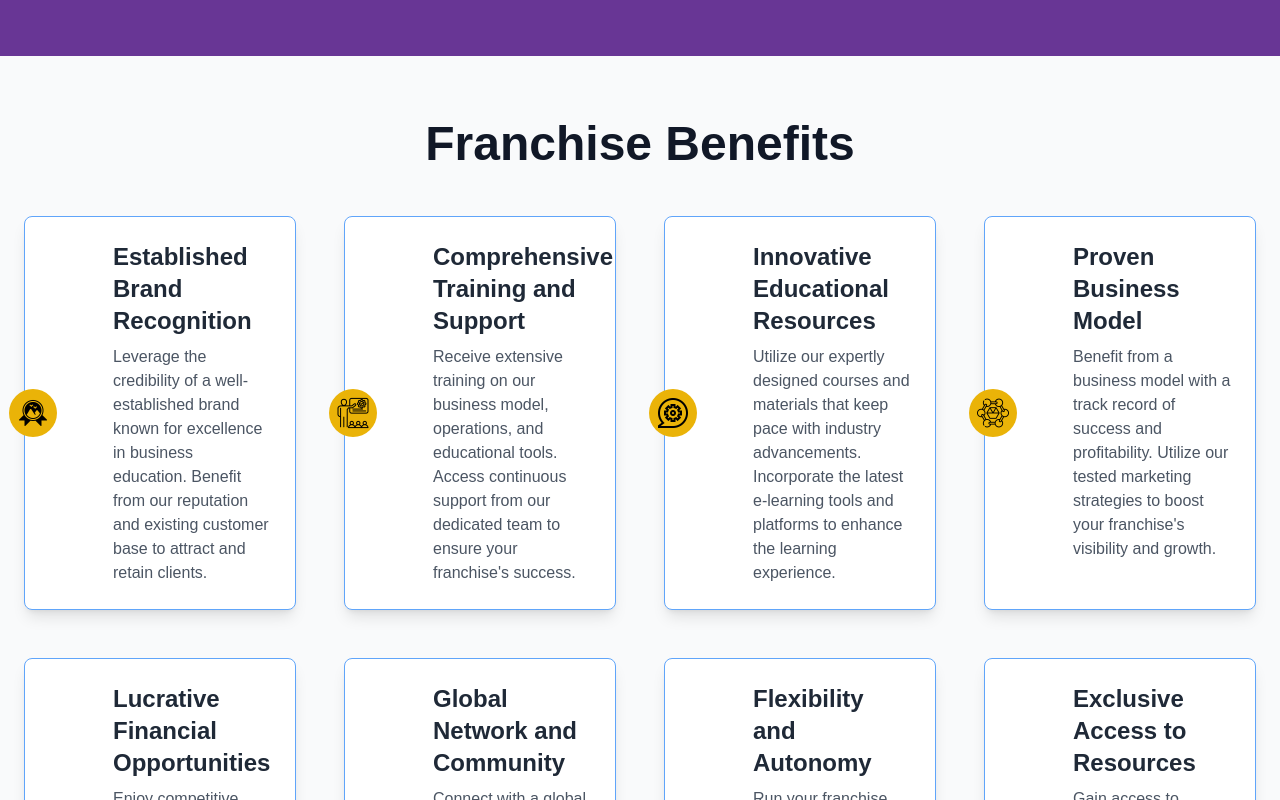
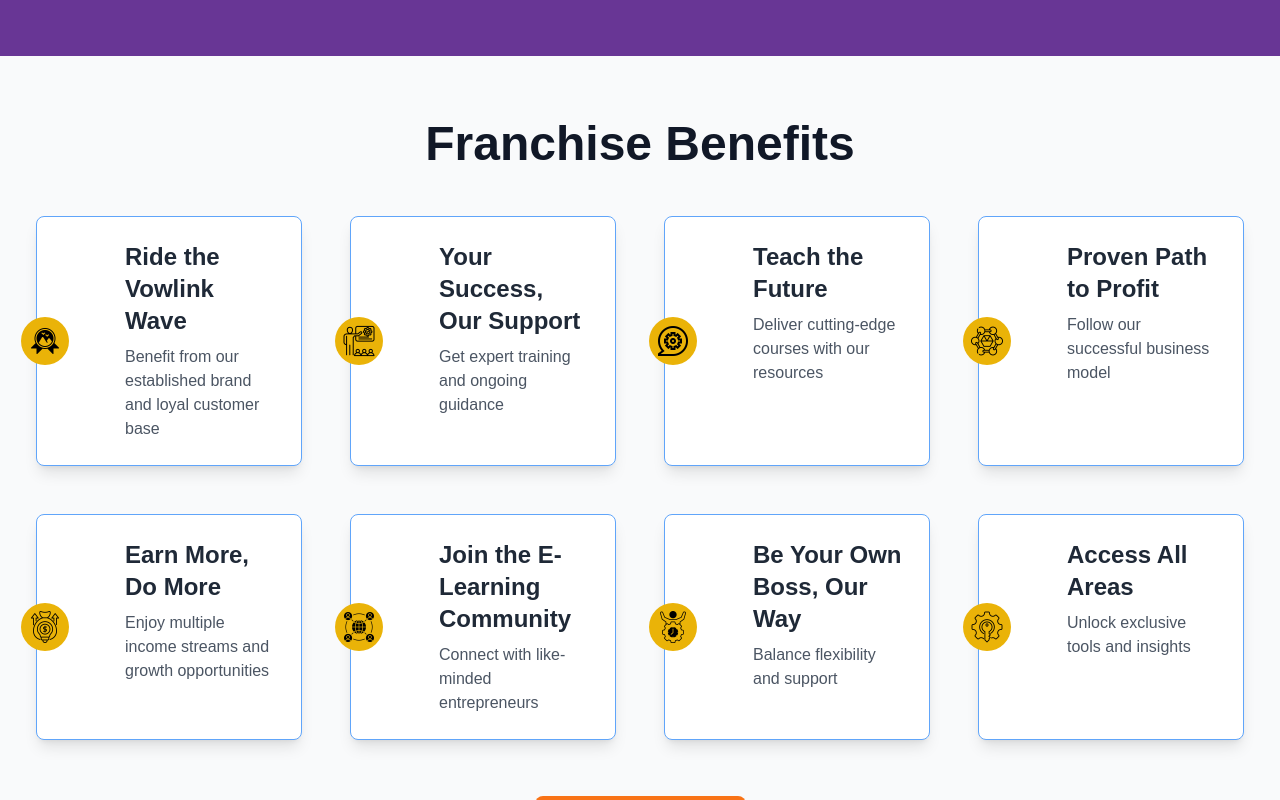
Before and after one commit to pratapsurya83084/Vowlink, a React (Vite) app in the folder vowlink/: page /franchise in a window 1280 px wide. Shown: the part 1260-2060 px from the top of the page. Built offline with nearby package versions, Linux system fonts and the light colour scheme.

Commit message:
add franchise  content

```diff
--- a/vowlink/src/components/footer/Footer.jsx
+++ b/vowlink/src/components/footer/Footer.jsx
@@ -609,7 +609,7 @@
       <div className="hidden lg:flex justify-center">
         <div className="flex justify-center items-center space-x-12 max-w-6xl w-full">
           {/* contact info */}
-          <div className="text-left mr- text-lg font-semibold w-1/3">
+          <div className="text-left mr- mb-40 text-lg font-semibold w-1/3">
             <h1>M/s BISJHINTUS PRIVATE LIMITED</h1> <br />
             <h1>CIN: U80904TR2021PTC013885</h1> <br />
             <h1>ISO:9001:2015, Certificate Number: 21IQGQ82</h1> <br />
--- a/vowlink/src/components/franchisePages/Benefits.jsx
+++ b/vowlink/src/components/franchisePages/Benefits.jsx
@@ -14,53 +14,53 @@
 
 const Benefits = () => (
   <section className="font-jost  bg-gray-50 py-16">
-    <div className="container mx-auto px-6">
+    <div className="container mx-auto px-9">
       <h2 className="text-3xl  sm:text-4xl lg:text-5xl  font-bold text-center text-gray-900 mb-12">
         Franchise Benefits
         </h2>
       <div className="grid grid-cols-1 md:grid-cols-2 lg:grid-cols-3 xl:grid-cols-4 gap-12">
         <Benefit
           icon="\mount_8007400.png"
-          title="Established Brand Recognition"
-          description="Leverage the credibility of a well-established brand known for excellence in business education. Benefit from our reputation and existing customer base to attract and retain clients."
+          title="Ride the Vowlink Wave "
+          description="Benefit from our established brand and loyal customer base"
         />
         <Benefit
           icon="\coaching_11421475.png"
-          title="Comprehensive Training and Support"
-          description="Receive extensive training on our business model, operations, and educational tools. Access continuous support from our dedicated team to ensure your franchise's success."
+          title="Your Success, Our Support"
+          description="Get expert training and ongoing guidance"
         />
         <Benefit
           icon="\technical-support_3193158.png"
-          title="Innovative Educational Resources"
-          description="Utilize our expertly designed courses and materials that keep pace with industry advancements. Incorporate the latest e-learning tools and platforms to enhance the learning experience."
+          title="Teach the Future"
+          description=" Deliver cutting-edge courses with our resources"
         />
         <Benefit
           icon="\materials-science_9089005.png"
-          title="Proven Business Model"
-          description="Benefit from a business model with a track record of success and profitability. Utilize our tested marketing strategies to boost your franchise's visibility and growth."
+          title="Proven Path to Profit"
+          description="Follow our successful business model"
         />
         <Benefit
           icon="\LucrativeFinancialOpportunities_icon.png"
-          title="Lucrative Financial Opportunities"
-          description="Enjoy competitive financial returns with a structured revenue model. Tap into multiple revenue streams, including course fees, workshops, and additional services."
+          title="Earn More, Do More"
+          description="Enjoy multiple income streams and growth opportunities"
         />
         <Benefit
           icon="\GlobalNetworkandCommunity_icon.png"
-          title="Global Network and Community"
-          description="Connect with a global network of franchise partners and educational professionals. Join a supportive community that shares best practices and success stories."
+          title="Join the E-Learning Community"
+          description="Connect with like-minded entrepreneurs"
         />
 
 
         <Benefit
           icon="\FlexibilityandAutonomy_icon.png"
-          title="Flexibility and Autonomy"
-          description="Run your franchise with the autonomy to tailor services to your local market while following our proven model. Customize your approach to meet the specific needs and preferences of your region."
+          title="Be Your Own Boss, Our Way"
+          description="Balance flexibility and support"
         />
 
         <Benefit
           icon="\ExclusiveAccesstoResources_icon.png"
-          title="Exclusive Access to Resources"
-          description="Gain access to exclusive educational materials, resources, and tools. Stay informed with the latest trends and insights from the business education sector."
+          title="Access All Areas"
+          description="Unlock exclusive tools and insights"
         />
       </div>
         {/* buttons explore now */}
--- a/vowlink/src/components/homePages/EventAcademy.jsx
+++ b/vowlink/src/components/homePages/EventAcademy.jsx
@@ -99,34 +99,34 @@
     {
       title: "Exciting New Courses",
       description: "Explore our latest offerings designed to keep pace with industry trends and equip you with cutting-edge skills.",
-      imageUrl: "https://franchising.bisjhintus.com/img/COMPANY%20ATMOSPHERE.png",
+      imageUrl: "https://img.freepik.com/free-photo/joyful-young-pretty-female-office-worker-sitting-desk-with-office-tools-points-camera-isolated-orange-background_141793-62992.jpg?t=st=1722593386~exp=1722596986~hmac=37706289491fb9c655ba95340848cd1852d86770fa435d0818d8ea45d55741e9&w=2000",
     },
     {
       title: "Upcoming Events",
       description: "Be the first to know about our upcoming workshops, webinars, and seminars featuring industry experts and thought leaders.",
-      imageUrl: "https://franchising.bisjhintus.com/img/OFFLINE%20OFFICE.png",
+      imageUrl: "https://img.freepik.com/premium-photo/light-pink-background-light-blue-pencils-paper-clips-white-notebook-with-text-upcoming-events_380694-5471.jpg?w=740",
     },
     {
       title: "Success Stories",
       description: "Discover how our students and franchise partners are achieving remarkable success and transforming their futures.",
-      imageUrl: "https://franchising.bisjhintus.com/img/ONLINE%20CLASS.png",
+      imageUrl: "https://img.freepik.com/premium-photo/yellow-background-white-blue-crumpled-pieces-paper-notebook-with-text-success-stories_380694-8532.jpg?w=740",
     },
 
     // next 3 image
     {
       title: "Innovative Tools",
       description: "Get updates on the newest tools and technologies we're integrating to enhance your learning experience.",
-      imageUrl: "https://franchising.bisjhintus.com/img/GIRL%20VIRTUAL.png",
+      imageUrl: "https://img.freepik.com/premium-photo/light-bulb-with-gears-idea-generation-concept-generative-ai_169016-31486.jpg?w=740",
     },
     {
       title: "Community Highlights",
       description: "See how our vibrant community is making an impact, from student achievements to franchisee milestones.",
-      imageUrl: "https://franchising.bisjhintus.com/img/SALE.png",
+      imageUrl: "https://img.freepik.com/free-photo/teen-friends-studying-cafe_23-2147860727.jpg?t=st=1722594090~exp=1722597690~hmac=0ecdce08ff4491eb8c3ebf14c58983248e50f3f3b6bb6be0a37e539562a7d970&w=740",
     },
     {
       title: "Exclusive Offers",
       description: "Stay tuned for special promotions, discounts, and opportunities to join our growing network of successful franchise partners.",
-      imageUrl: "https://franchising.bisjhintus.com/img/INTERNSHIP.png",
+      imageUrl: "https://img.freepik.com/premium-photo/black-friday-best-seller_1158368-287.jpg?w=740",
     },
 
   ];
```
